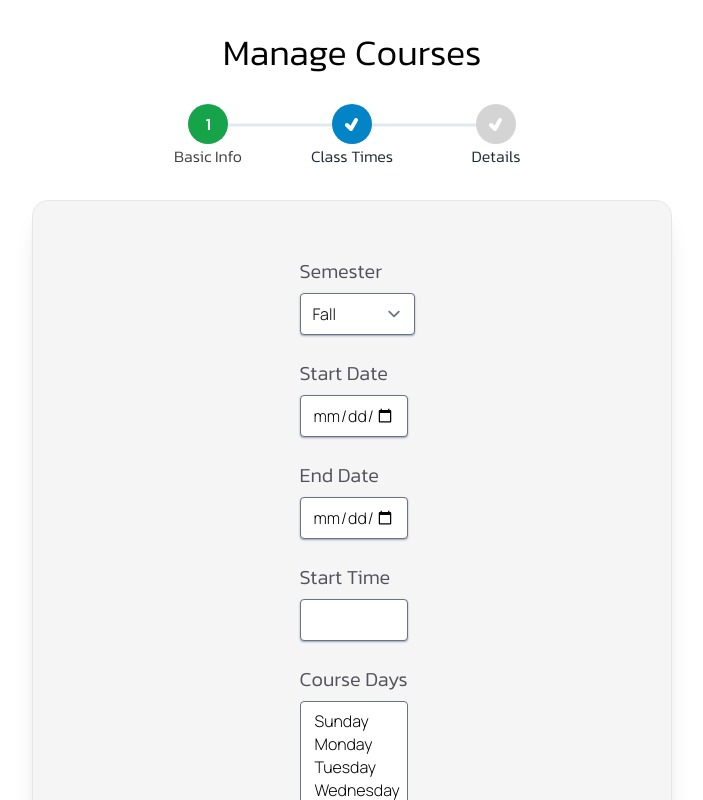
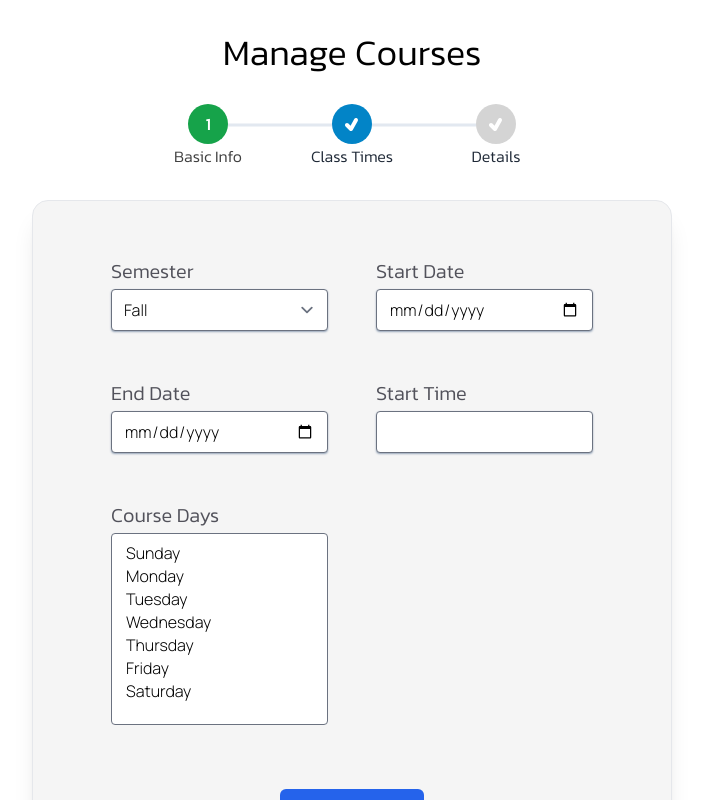
Before and after one commit to dogray7722/graphqlschool, a Next.js app in the folder frontend/: page /admin in a window 1280 px wide. Both pictures are taken after typing "Sample", "Sample" into the empty fields and a click on the button "Next". Shown: the part 346-1146 px from the top of the page, without its empty margins (288-991 px from the left). Built offline with nearby package versions, Linux system fonts and the light colour scheme.

Commit message:
updates layouts on second and third form steps

```diff
--- a/frontend/components/CourseStepper.js
+++ b/frontend/components/CourseStepper.js
@@ -66,7 +66,7 @@ const CourseStepper = () => {
           </div>
         )}
         {currentStep === 2 && (
-          <div className="flex flex-col space-y-6 ml-28 text-xl p-6">
+          <div className="space-y-6 text-xl p-6 md:space-y-0 md:grid md:grid-cols-2 md:gap-12">
             <div>
               <label htmlFor="semester" className="course-manager-labels">
                 Semester
@@ -74,7 +74,7 @@ const CourseStepper = () => {
               <select
                 id="semester"
                 name="semester"
-                className="rounded mt-2 shadow-slate-400 shadow-sm font-manrope"
+                className="rounded mt-1 shadow-slate-400 shadow-sm font-manrope w-full"
               >
                 <option value="Fall">Fall</option>
                 <option value="Spring">Spring</option>
@@ -90,7 +90,7 @@ const CourseStepper = () => {
                 type="date"
                 name="startDate"
                 id="startDate"
-                className="w-1/2 mt-2 rounded shadow-slate-400 shadow-sm font-manrope"
+                className="w-full mt-1 rounded shadow-slate-400 shadow-sm font-manrope"
               />
             </div>
             <div>
@@ -101,7 +101,7 @@ const CourseStepper = () => {
                 type="date"
                 name="endDate"
                 id="endDate"
-                className="form-input w-1/2 mt-2 rounded shadow-slate-400 shadow-sm font-manrope"
+                className="form-input w-full mt-1 rounded shadow-slate-400 shadow-sm font-manrope"
               />
             </div>
             <div>
@@ -112,7 +112,7 @@ const CourseStepper = () => {
                 type="text"
                 id="startTime"
                 name="startTime"
-                className="form-input w-1/2 mt-2 rounded shadow-slate-400 shadow-sm font-manrope"
+                className="form-input w-full mt-1 rounded shadow-slate-400 shadow-sm font-manrope"
               />
             </div>
             <div>
@@ -123,7 +123,7 @@ const CourseStepper = () => {
                 name="courseDays"
                 id="courseDays"
                 multiple="multiple"
-                className="block w-1/2 h-48 rounded mt-2 font-manrope"
+                className="block w-full h-48 rounded mt-1 font-manrope"
               >
                 <option value="sunday">Sunday</option>
                 <option value="monday">Monday</option>
@@ -137,7 +137,7 @@ const CourseStepper = () => {
           </div>
         )}
         {currentStep === 3 && (
-          <div className="flex flex-col space-y-6 ml-28 text-xl p-6">
+          <div className="space-y-6 text-xl p-6 w-1/2">
             <div>
               <label htmlFor="subject" className="course-manager-labels">
                 Subject
@@ -145,7 +145,7 @@ const CourseStepper = () => {
               <select
                 id="subject"
                 name="subject"
-                className="w-1/2 mt-2 rounded shadow-slate-400 shadow-sm font-manrope"
+                className="w-full mt-1 rounded shadow-slate-400 shadow-sm font-manrope"
               >
                 <option value="1">Health and Safety</option>
                 <option value="2">Business</option>
@@ -160,7 +160,7 @@ const CourseStepper = () => {
               <select
                 id="instructor"
                 name="instructor"
-                className="w-1/2 mt-2 rounded shadow-slate-400 shadow-sm font-manrope"
+                className="w-full mt-1 rounded shadow-slate-400 shadow-sm font-manrope"
               >
                 <option value="1">Fancois Devereaux</option>
                 <option value="2">Giuseppe Bartolo</option>
@@ -179,7 +179,7 @@ const CourseStepper = () => {
                 min="0"
                 steps="1"
                 placeholder="0"
-                className="font-manrope w-1/4"
+                className="font-manrope mt-1 rounded w-1/4 shadow-slate-400 shadow-sm"
               />
             </div>
           </div>
```
